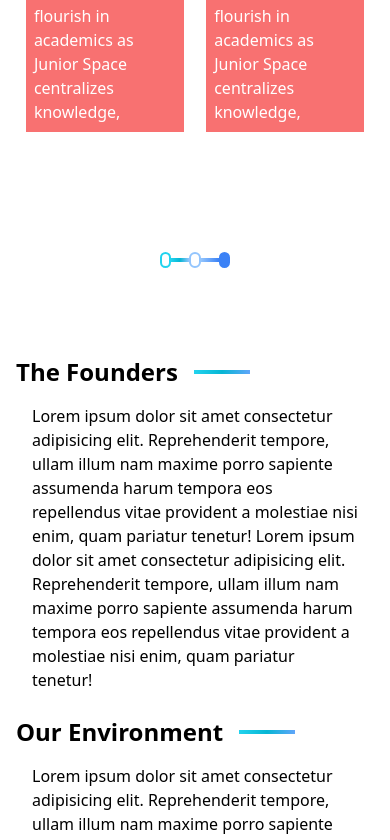
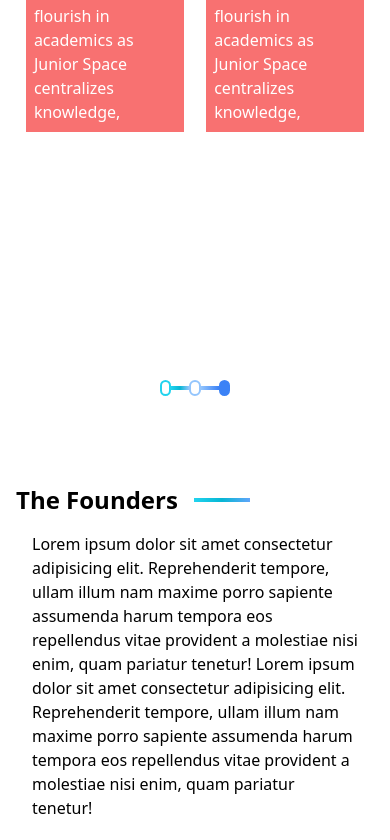
Before and after one commit to Gautham0718/Cybernaut-website, a Next.js app: page / in a window 390 px wide. Shown: the part 3260-4100 px from the top of the page. Built offline with nearby package versions, Linux system fonts and the light colour scheme.

Commit message:
Update Founders.tsx

```diff
--- a/components/Founders.tsx
+++ b/components/Founders.tsx
@@ -20,25 +20,25 @@ const Founders = () => {
         }}
         {...(CarouselProps as any)}
       >
-        <div className=" flex flex-col items-center justify-center lg:h-[70%] ">
+        <div className=" absolute flex flex-col items-center justify-center lg:h-[70%] ">
 
-        <div className="bg-gray-200 absolute flex flex-col w-full items-center justify-between">
+        <div className="bg-gray-200  flex flex-col w-full items-center justify-between">
         <img className="h-full" src={IMG.src} />
           <p className="font-semibold text-xl">JAYASURYA</p>
           <p>Founder & Chief Executive Officer</p>
         </div>
       </div>
-      <div className="flex flex-col items-center justify-center lg:h-[70%] ">
+      <div className="absolute flex flex-col items-center justify-center lg:h-[70%] ">
 
-        <div className="bg-gray-200 absolute  flex flex-col w-full items-center justify-between">
+        <div className="bg-gray-200  flex flex-col w-full items-center justify-between">
         <img className="h-full" src={IMG.src} />
           <p className="font-semibold text-xl">B MANISH KUMAR</p>
           <p>Co-Founder & President</p>
         </div>
       </div>
-      <div className="flex flex-col items-center justify-center lg:h-[70%] ">
+      <div className="absolute flex flex-col items-center justify-center lg:h-[70%] ">
 
-        <div className="bg-gray-200 absolute flex flex-col w-full items-center justify-between">
+        <div className="bg-gray-200  flex flex-col w-full items-center justify-between">
         <img className="h-full" src={IMG.src} />
           <p className="font-semibold text-xl">R KEERTHANA</p>
           <p>Co-Founder & Vice-President</p>
```
